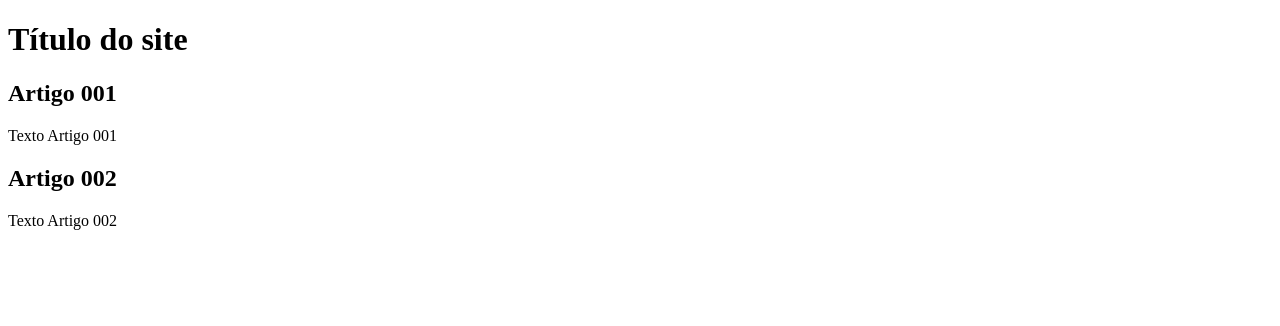
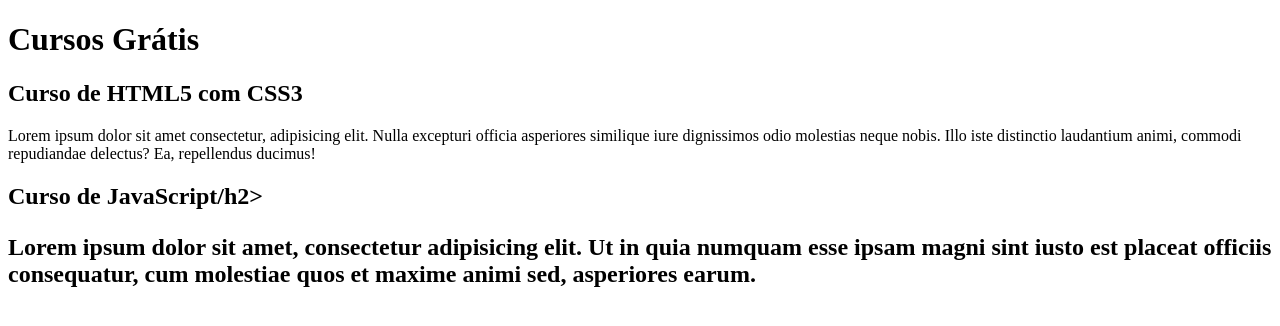
Before and after one commit to am4nd6/projeto-site, a plain HTML site: page index.html in a window 1280 px wide. Drawn offline with Linux system fonts and the light colour scheme.

Commit message:
comecei a escrever o conteúdo

```diff
--- a/index.html
+++ b/index.html
@@ -8,15 +8,15 @@
 <body>
     <main>
         <header>
-            <h1>Título do site</h1>
+            <h1>Cursos Grátis</h1>
         </header>
         <article>
-            <h2>Artigo 001</h2>
-            <p>Texto Artigo 001</p>
+            <h2>Curso de HTML5 com CSS3</h2>
+            <p>Lorem ipsum dolor sit amet consectetur, adipisicing elit. Nulla excepturi officia asperiores similique iure dignissimos odio molestias neque nobis. Illo iste distinctio laudantium animi, commodi repudiandae delectus? Ea, repellendus ducimus!</p>
         </article>
         <article>
-            <h2>Artigo 002</h2>
-            <p>Texto Artigo 002</p>
+            <h2>Curso de JavaScript/h2>
+            <p>Lorem ipsum dolor sit amet, consectetur adipisicing elit. Ut in quia numquam esse ipsam magni sint iusto est placeat officiis consequatur, cum molestiae quos et maxime animi sed, asperiores earum.</p>
         </article>
     </main>
 </body>
```
